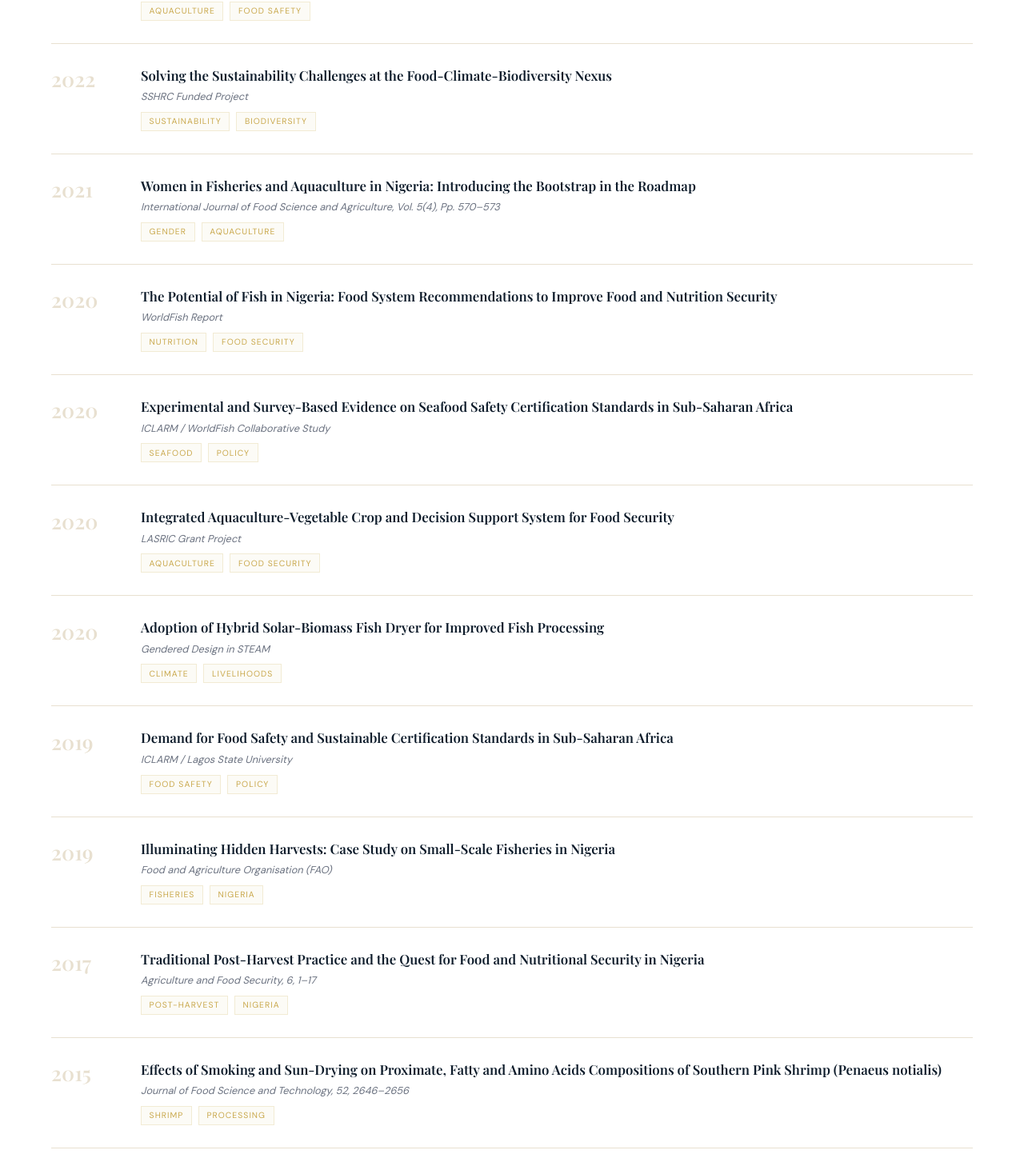
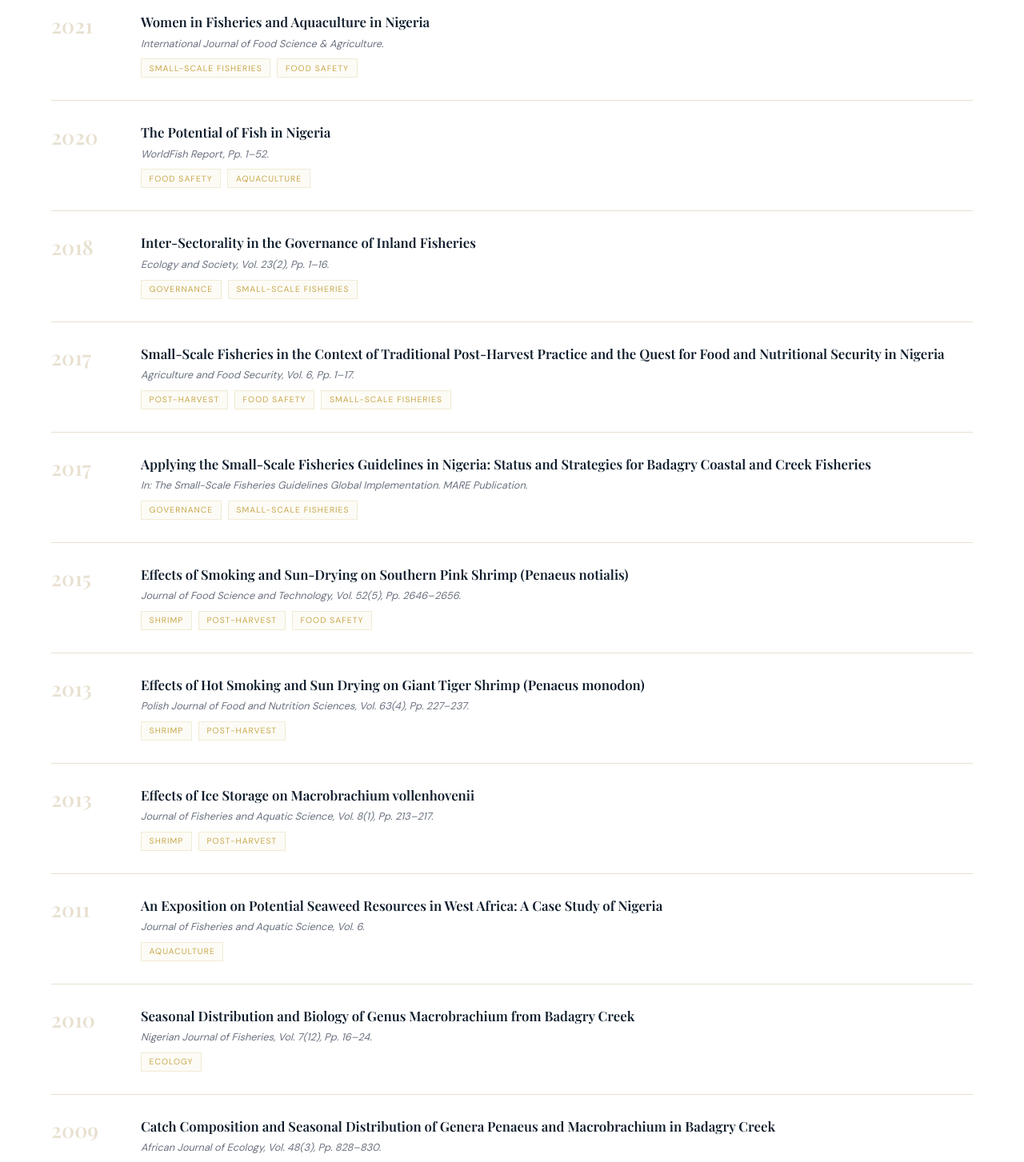
Before and after one commit to akeenalee/professor-sheu-website, a Next.js app: page / in a window 1280 px wide. Shown: the part 2649-4102 px from the top of the page at 80% size. Built offline with nearby package versions, Linux system fonts and the light colour scheme; a web font is replaced by a local one.

Commit message:
feat: link publications to third-party DOI and journal pages

```diff
--- a/app/page.jsx
+++ b/app/page.jsx
@@ -36,22 +36,110 @@ const data = {
   { label: "Years Active", value: "25+" },
 ],
   publications: [
-  { year: 2022, title: "Postharvest Practices in Small-Scale Fisheries", journal: "Book Chapter — FAO / WorldFish", tags: ["Post-Harvest", "Food Security"] },
-  { year: 2022, title: "Are Consumers in Developing Countries Willing to Pay for Aquaculture Food Safety Certification? Evidence from a Field Experiment in Nigeria", journal: "Aquaculture, Vol. 550, Pp. 1–10", tags: ["Aquaculture", "Food Safety"] },
-  { year: 2022, title: "Solving the Sustainability Challenges at the Food-Climate-Biodiversity Nexus", journal: "SSHRC Funded Project", tags: ["Sustainability", "Biodiversity"] },
-  { year: 2021, title: "Women in Fisheries and Aquaculture in Nigeria: Introducing the Bootstrap in the Roadmap", journal: "International Journal of Food Science and Agriculture, Vol. 5(4), Pp. 570–573", tags: ["Gender", "Aquaculture"] },
-  { year: 2020, title: "The Potential of Fish in Nigeria: Food System Recommendations to Improve Food and Nutrition Security", journal: "WorldFish Report", tags: ["Nutrition", "Food Security"] },
-  { year: 2020, title: "Experimental and Survey-Based Evidence on Seafood Safety Certification Standards in Sub-Saharan Africa", journal: "ICLARM / WorldFish Collaborative Study", tags: ["Seafood", "Policy"] },
-  { year: 2020, title: "Integrated Aquaculture-Vegetable Crop and Decision Support System for Food Security", journal: "LASRIC Grant Project", tags: ["Aquaculture", "Food Security"] },
-  { year: 2020, title: "Adoption of Hybrid Solar-Biomass Fish Dryer for Improved Fish Processing", journal: "Gendered Design in STEAM", tags: ["Climate", "Livelihoods"] },
-  { year: 2019, title: "Demand for Food Safety and Sustainable Certification Standards in Sub-Saharan Africa", journal: "ICLARM / Lagos State University", tags: ["Food Safety", "Policy"] },
-  { year: 2019, title: "Illuminating Hidden Harvests: Case Study on Small-Scale Fisheries in Nigeria", journal: "Food and Agriculture Organisation (FAO)", tags: ["Fisheries", "Nigeria"] },
-  { year: 2017, title: "Traditional Post-Harvest Practice and the Quest for Food and Nutritional Security in Nigeria", journal: "Agriculture and Food Security, 6, 1–17", tags: ["Post-Harvest", "Nigeria"] },
-  { year: 2015, title: "Effects of Smoking and Sun-Drying on Proximate, Fatty and Amino Acids Compositions of Southern Pink Shrimp (Penaeus notialis)", journal: "Journal of Food Science and Technology, 52, 2646–2656", tags: ["Shrimp", "Processing"] },
-  { year: 2013, title: "Effects of Hot Smoking and Sun Drying on Nutritional Composition of Giant Tiger Shrimp (Penaeus monodon)", journal: "Polish Journal of Food and Nutrition Sciences, 63(4), 227–237", tags: ["Shrimp", "Processing"] },
-  { year: 2011, title: "An Exposition on Potential Seaweed Resources for Exploitation, Culture and Utilization in West Africa: A Case Study of Nigeria", journal: "Journal of Fisheries and Aquatic Science, 6, 168–182", tags: ["Seaweed", "West Africa"] },
-  { year: 2010, title: "Seasonal Distribution and Aspects of Biology of Genus Macrobrachium from Badagry Creek, Lagos Nigeria", journal: "Nigerian Journal of Fisheries, Vol. 7(12), Pp. 16–24", tags: ["Ecology", "Badagry"] },
-  { year: 2009, title: "Catch Composition and Seasonal Distribution of Genera Penaeus and Macrobrachium in Badagry Creek, Lagos Nigeria", journal: "African Journal of Ecology, 48(3), 828–830", tags: ["Ecology", "Badagry"] },
+  {
+    year: 2022,
+    title: "Postharvest Practices in Small-Scale Fisheries",
+    authors: "Akintola S.L., Fakoya K.A., et al.",
+    journal: "In: Postharvest Technology of Perishable Foods. ScienceDirect.",
+    tags: ["Post-Harvest", "Small-Scale Fisheries"],
+    link: "https://www.sciencedirect.com/science/chapter/edited-volume/abs/pii/B9780128242964000086"
+  },
+  {
+    year: 2022,
+    title: "Are Consumers Willing to Pay for Aquaculture Food Safety Certification?",
+    authors: "Shikuku K.M., Akintola S.L., Fakoya K.A., et al.",
+    journal: "Aquaculture, Vol. 550.",
+    tags: ["Aquaculture", "Food Safety"],
+    link: "https://doi.org/10.1016/j.dib.2020.105540"
+  },
+  {
+    year: 2021,
+    title: "Women in Fisheries and Aquaculture in Nigeria",
+    authors: "Akintola S.L., Fakoya K.A.",
+    journal: "International Journal of Food Science & Agriculture.",
+    tags: ["Small-Scale Fisheries", "Food Safety"],
+    link: "https://scholar.google.com/citations?user=QTck3jMAAAAJ"
+  },
+  {
+    year: 2020,
+    title: "The Potential of Fish in Nigeria",
+    authors: "Bradley B., Akintola S.L., Fakoya K.A., et al.",
+    journal: "WorldFish Report, Pp. 1–52.",
+    tags: ["Food Safety", "Aquaculture"],
+    link: "https://digitalarchive.worldfishcenter.org/handle/20.500.12348/4383"
+  },
+  {
+    year: 2018,
+    title: "Inter-Sectorality in the Governance of Inland Fisheries",
+    authors: "Song A., Bower S., Akintola S.L., et al.",
+    journal: "Ecology and Society, Vol. 23(2), Pp. 1–16.",
+    tags: ["Governance", "Small-Scale Fisheries"],
+    link: "https://www.ecologyandsociety.org/vol23/iss2/art17/"
+  },
+  {
+    year: 2017,
+    title: "Small-Scale Fisheries in the Context of Traditional Post-Harvest Practice and the Quest for Food and Nutritional Security in Nigeria",
+    authors: "Akintola S.L. and Fakoya K.A.",
+    journal: "Agriculture and Food Security, Vol. 6, Pp. 1–17.",
+    tags: ["Post-Harvest", "Food Safety", "Small-Scale Fisheries"],
+    link: "https://doi.org/10.1186/s40066-017-0110-z"
+  },
+  {
+    year: 2017,
+    title: "Applying the Small-Scale Fisheries Guidelines in Nigeria: Status and Strategies for Badagry Coastal and Creek Fisheries",
+    authors: "Akintola S.L., Fakoya K.A., Joseph O.O.",
+    journal: "In: The Small-Scale Fisheries Guidelines Global Implementation. MARE Publication.",
+    tags: ["Governance", "Small-Scale Fisheries"],
+    link: "https://link.springer.com/chapter/10.1007/978-3-319-55074-9_30"
+  },
+  {
+    year: 2015,
+    title: "Effects of Smoking and Sun-Drying on Southern Pink Shrimp (Penaeus notialis)",
+    authors: "Akintola S.L.",
+    journal: "Journal of Food Science and Technology, Vol. 52(5), Pp. 2646–2656.",
+    tags: ["Shrimp", "Post-Harvest", "Food Safety"],
+    link: "https://doi.org/10.1007/s13197-014-1320-2"
+  },
+  {
+    year: 2013,
+    title: "Effects of Hot Smoking and Sun Drying on Giant Tiger Shrimp (Penaeus monodon)",
+    authors: "Akintola S.L., Brown A., Bakare A., et al.",
+    journal: "Polish Journal of Food and Nutrition Sciences, Vol. 63(4), Pp. 227–237.",
+    tags: ["Shrimp", "Post-Harvest"],
+    link: "https://doi.org/10.2478/pjfns-2013-0002"
+  },
+  {
+    year: 2013,
+    title: "Effects of Ice Storage on Macrobrachium vollenhovenii",
+    authors: "Akintola S.L. and Bakare S.",
+    journal: "Journal of Fisheries and Aquatic Science, Vol. 8(1), Pp. 213–217.",
+    tags: ["Shrimp", "Post-Harvest"],
+    link: "https://doi.org/10.3923/jfas.2013.213.217"
+  },
+  {
+    year: 2011,
+    title: "An Exposition on Potential Seaweed Resources in West Africa: A Case Study of Nigeria",
+    authors: "Fakoya K.A., Akintola S.L., et al.",
+    journal: "Journal of Fisheries and Aquatic Science, Vol. 6.",
+    tags: ["Aquaculture"],
+    link: "https://doi.org/10.3923/jfas.2011.37.47"
+  },
+  {
+    year: 2010,
+    title: "Seasonal Distribution and Biology of Genus Macrobrachium from Badagry Creek",
+    authors: "Akintola S.L., Anetekhai A.M., Fakoya K.A., Adewolu A.M.",
+    journal: "Nigerian Journal of Fisheries, Vol. 7(12), Pp. 16–24.",
+    tags: ["Ecology"],
+    link: "https://scholar.google.com/citations?user=QTck3jMAAAAJ"
+  },
+  {
+    year: 2009,
+    title: "Catch Composition and Seasonal Distribution of Genera Penaeus and Macrobrachium in Badagry Creek",
+    authors: "Akintola S.L., Olusoji-Bello O.A., et al.",
+    journal: "African Journal of Ecology, Vol. 48(3), Pp. 828–830.",
+    tags: ["Ecology", "Shrimp"],
+    link: "https://doi.org/10.1111/j.1365-2028.2009.01158.x"
+  },
 ],
   awards: [
     { year: 2022, title: "Project Co-Applicant — Solving FCB (SSHRC, $2.5M)", body: "University of British Columbia, Canada & Lagos State University" },
@@ -999,7 +1087,13 @@ textarea.form-input { resize: vertical; min-height: 120px; }
               <div key={i} className="pub-item reveal">
                 <div className="pub-year">{p.year}</div>
                 <div className="pub-content">
-                  <div className="pub-title">{p.title}</div>
+                  {p.link ? (
+  <a href={p.link} target="_blank" rel="noreferrer" className="pub-title-link">
+    <div className="pub-title">{p.title}</div>
+  </a>
+) : (
+  <div className="pub-title">{p.title}</div>
+)}
                   <div className="pub-journal">{p.journal}</div>
                   <div className="pub-tags">
                     {p.tags.map(t => <span key={t} className="pub-tag">{t}</span>)}
```
